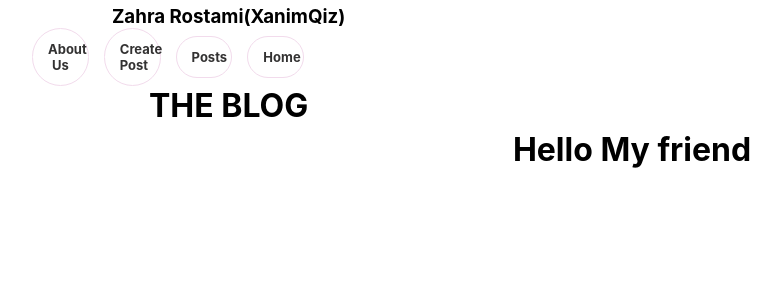
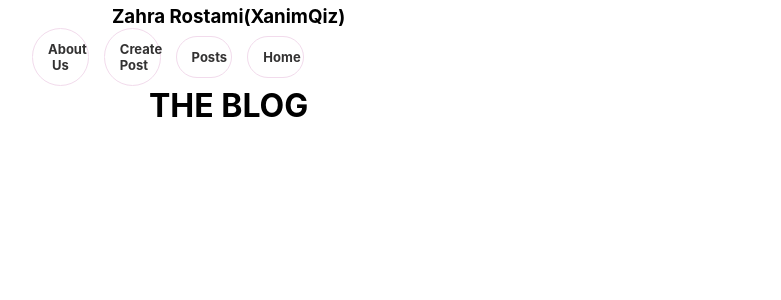
Before and after one commit to zahraRostami1999/blog-app, a React (Create React App) app: page / in a window 1280 px wide. Shown: the top 300 px of the page, without its empty margins (8-789 px from the left). Built offline with nearby package versions, Linux system fonts and the light colour scheme.

Commit message:
edit Home page: delete Hello my friend

```diff
--- a/src/pages/home/Home.jsx
+++ b/src/pages/home/Home.jsx
@@ -5,7 +5,6 @@ function Home() {
   return (
     <>
         <Header blogName="Zahra Rostami(XanimQiz)" blogTitle="THE BLOG"/>
-        <h1>Hello My friend</h1>
     </>
   );
 }
```
